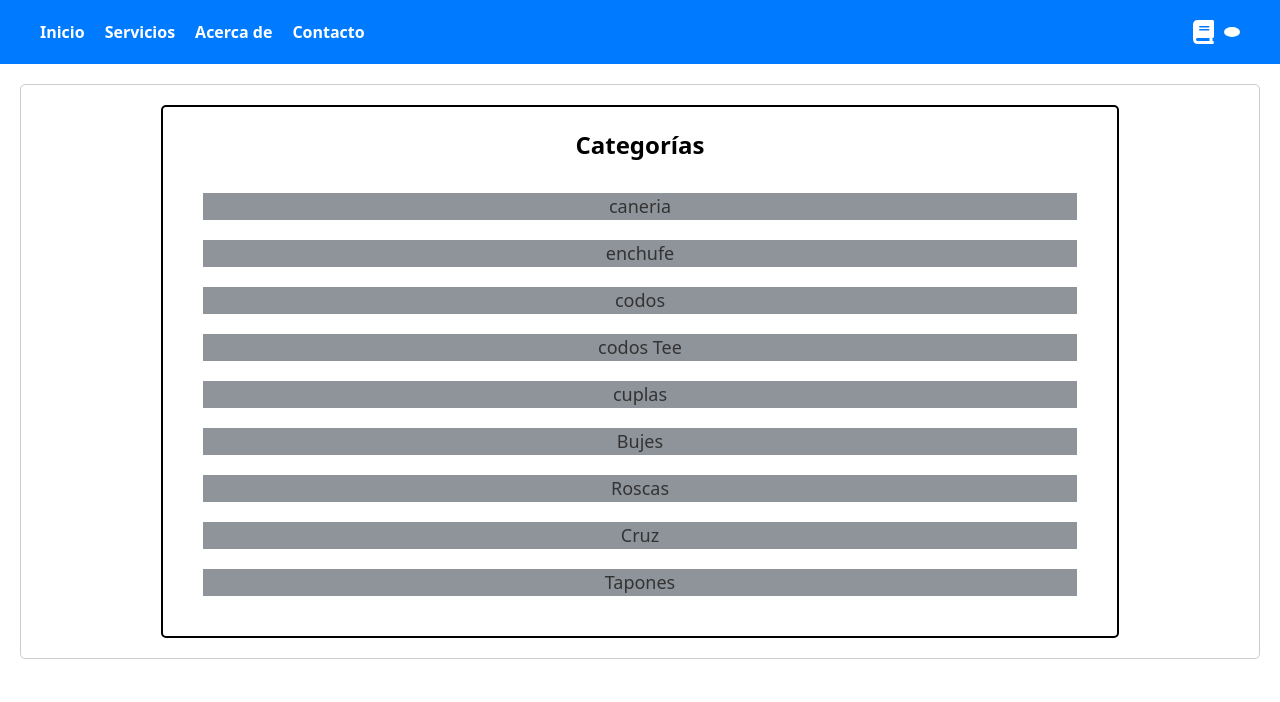
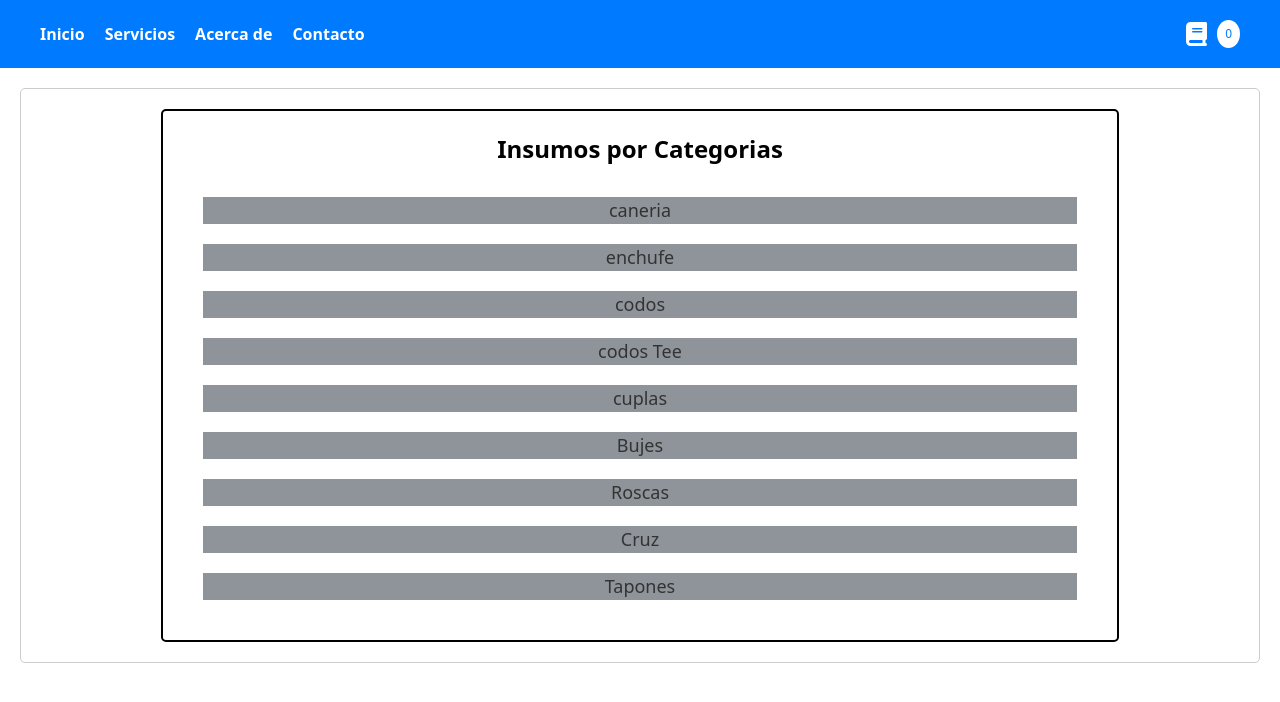
Before and after one commit to dmbruno/AQUA, a React (Create React App) app: page /insumos in a window 1280 px wide. Shown: the top 702 px of the page. Built offline with nearby package versions, Linux system fonts and the light colour scheme.

Commit message:
fix context

```diff
--- a/src/componentes/Contador.jsx
+++ b/src/componentes/Contador.jsx
@@ -4,6 +4,7 @@ import { useParams, useNavigate } from 'react-router-dom';
 import { PresupuestoContext } from '../Context/PresupuestoContext';
 
 const Contador = ({ item }) => {
+
     const { productId } = useParams();
     const [count, setCount] = useState(0);
     const { addToCart } = useContext(PresupuestoContext);
@@ -25,8 +26,6 @@ const Contador = ({ item }) => {
             cantidad: count,
         };
         addToCart(newItem);
-
-        // Navegar a la pantalla de Presupuesto
         navigate('/presupuesto');
     };
 
@@ -38,8 +37,6 @@ const Contador = ({ item }) => {
             cantidad: count,
         };
         addToCart(newItem);
-
-        // Navegar de regreso a InsumosList
         navigate('/insumos');
     };
 
--- a/src/componentes/Header.css
+++ b/src/componentes/Header.css
@@ -1,4 +1,5 @@
 .header-container {
+    padding: 20px;
     background-color: #007bff;
     color: #fff;
     padding: 20px 0;
--- a/src/componentes/Header.jsx
+++ b/src/componentes/Header.jsx
@@ -1,12 +1,15 @@
-import React from 'react';
+import React, { useContext } from 'react';
 import "./Header.css";
 import { FontAwesomeIcon } from '@fortawesome/react-fontawesome';
 import { faBook } from '@fortawesome/free-solid-svg-icons';
+import { PresupuestoContext } from '../Context/PresupuestoContext';
 
+const Header = () => {
+    const { PresupuestoItem } = useContext(PresupuestoContext); // Cambia "item" a "PresupuestoItem"
 
+    // Calcula la cantidad total de items sumando la cantidad de cada item en PresupuestoItem
+    const itemCount = PresupuestoItem.reduce((total, item) => total + item.cantidad, 0);
 
-
-const Header = ({ itemCount }) => {
     return (
         <header className="header-container">
             <div className="header-content">
--- a/src/componentes/Insumos List/InsumosList.jsx
+++ b/src/componentes/Insumos List/InsumosList.jsx
@@ -25,7 +25,7 @@ const InsumosList = () => {
         <Header/>
             <div className='container'>
                 <div className='category-container'>
-                    <h2 className='category-title'>Categorías</h2>
+                    <h2 className='category-title'>Insumos por Categorias</h2>
                     <ul className='category-list'>
                         {categoriasArray.map(categoria => (
                             <li key={categoria} className='category-item'>
--- a/src/componentes/Presupuesto.jsx
+++ b/src/componentes/Presupuesto.jsx
@@ -1,11 +1,15 @@
 import React, { useContext } from 'react';
 import { PresupuestoContext } from '../Context/PresupuestoContext';
 import './Presupuesto.css'; // Importa el archivo CSS de estilos
+import Header from './Header';
 
 const Presupuesto = () => {
     const { PresupuestoItem } = useContext(PresupuestoContext);
 
     return (
+
+        <>
+        <Header/>
             <div className="presupuesto-container"> {/* Aplica la clase del contenedor */}
                 <h2 className="presupuesto-title">Presupuesto</h2> {/* Aplica la clase del título */}
                 <ul className="presupuesto-list"> {/* Aplica la clase de la lista */}
@@ -21,6 +25,7 @@ const Presupuesto = () => {
                     ))}
                 </ul>
             </div>
+        </>
     );
 };
 
```
Also changed, not shown: src/componentes/ProductoFinal.jsx (+1 -6 lines). Lines whose indentation alone changed are shown as unchanged.
